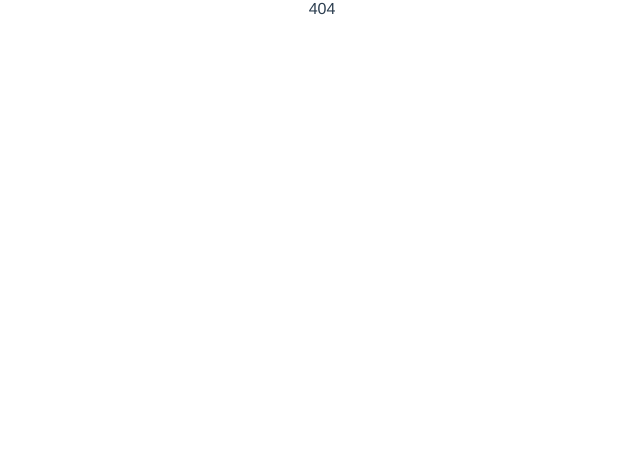
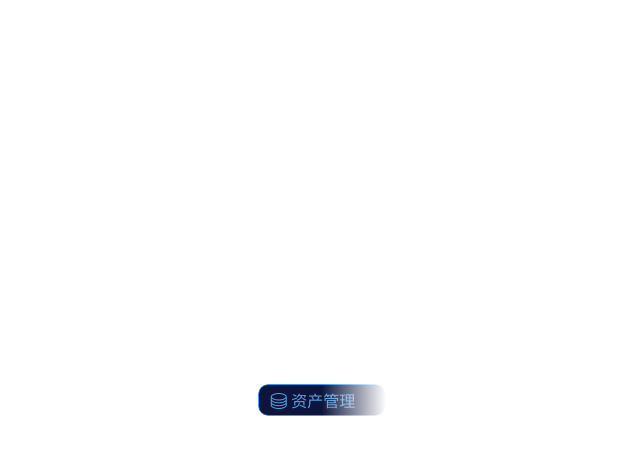
Before and after one commit to cc-hearts/ui-demi, a Vue app: page /#/pages/visualTitle in a window 1280 px wide. Shown: the top 454 px of the page, without its empty margins (318-958 px from the left). Built offline with nearby package versions, Linux system fonts and the light colour scheme.

Commit message:
linear-gradint finish

```diff
--- a/src/App.vue
+++ b/src/App.vue
@@ -4,12 +4,7 @@
   </div>
 </template>
 <script>
-export default {
-  mounted() {
-    // eslint-disable-next-line no-debugger
-    // debugger;
-  },
-};
+export default {};
 </script>
 <style lang="less">
 #app {
@@ -20,7 +15,8 @@ export default {
   color: #2c3e50;
 }
 html,
-body,#app {
+body,
+#app {
   height: 100%;
   width: 100%;
 }
--- a/src/assets/font/iconfont.js
+++ b/src/assets/font/iconfont.js
@@ -44,7 +44,7 @@
         (t.style.width = 0),
         (t.style.height = 0),
         (t.style.overflow = 'hidden'),
-        (t = t),
+        true,
         (e = document.body).firstChild ? l(t, e.firstChild) : e.appendChild(t));
   }),
     document.addEventListener
--- /dev/null
+++ b/src/assets/font2/iconfont.css
@@ -0,0 +1,16 @@
+@font-face {
+  font-family: "iconfont"; /* Project id  */
+  src: url('iconfont.ttf?t=1648894186355') format('truetype');
+}
+
+.iconfont {
+  font-family: "iconfont" !important;
+  font-size: 16px;
+  font-style: normal;
+  -webkit-font-smoothing: antialiased;
+  -moz-osx-font-smoothing: grayscale;
+}
+
+.icon-odbc:before {
+  content: "\e93a";
+}
--- /dev/null
+++ b/src/common/visual/visual-button-border.vue
@@ -0,0 +1,44 @@
+<template>
+  <div class="container">
+    <div class="visual-button">
+      <span class="button-prefix-icon" :class="icon"></span>
+      {{ value }}
+    </div>
+  </div>
+</template>
+
+<script>
+// background-images 实现
+export default {
+  name: 'visual-button-border-image',
+  props: {
+    icon: String,
+    value: String,
+  },
+};
+</script>
+
+<style lang="less" scoped>
+//mask处理
+.container {
+  margin: auto;
+}
+.visual-button {
+  box-sizing: border-box;
+  display: inline-block;
+  padding: 3px 30px 3px 12px;
+  border-radius: 6px;
+  background: linear-gradient(90deg, #3b99f1, transparent),
+    linear-gradient(90deg, #3b99f1, transparent),
+    linear-gradient(90deg, #0e153c, transparent);
+  background-size: 100% 2px, 100% 2px, 100% calc(100% - 4px);
+  background-position: 0 0, 0 calc(100% - 2px), 0 2px;
+  background-repeat: no-repeat;
+  color: #589ee0;
+  position: relative;
+  &::after {
+    position: absolute;
+    vertical-align: middle;
+  }
+}
+</style>
--- /dev/null
+++ b/src/common/visual/visual-title.vue
@@ -0,0 +1,39 @@
+<template>
+  <div class="container">
+    <div class="visual-button">
+      <span class="button-prefix-icon" :class="icon"></span>
+      {{ value }}
+    </div>
+  </div>
+</template>
+
+<script>
+export default {
+  name: 'visual-title',
+  props: {
+    icon: String,
+    value: String,
+  },
+};
+</script>
+
+<style lang="less" scoped>
+//mask处理
+.container {
+  margin: auto;
+}
+.visual-button {
+  display: inline-block;
+  padding: 3px 30px 3px 12px;
+  border: 1px solid #3b99f1;
+  border-radius: 10px;
+  background-color: #0e153c;
+  color: #589ee0;
+  position: relative;
+  mask: linear-gradient(to right, #000 50%, transparent);
+  &::after {
+    position: absolute;
+    vertical-align: middle;
+  }
+}
+</style>
--- a/src/main.ts
+++ b/src/main.ts
@@ -6,7 +6,8 @@ import store from './store';
 import './permission';
 import 'nprogress/nprogress.css';
 import './index.less';
-import '@/assets/font/iconfont.css'
+import '@/assets/font/iconfont.css';
+import '@/assets/font2/iconfont.css';
 Vue.config.productionTip = false;
 
 new Vue({
--- a/src/router/index.ts
+++ b/src/router/index.ts
@@ -49,6 +49,19 @@ const routes: Array<RouteConfig> = [
       import(/* webpackChunkName: "button" */ '../common/visual/button.vue'),
   },
   {
+    path: '/pages/visualTitle',
+    name: 'visualTitle',
+    component: () =>
+      import(
+        /* webpackChunkName: "button" */ '@/views/visual/test-visual-title.vue'
+      ),
+  },
+  {
+    path: '/pages/visual-button',
+    name: 'visual-button',
+    component: () => import('@/views/visual/visual-button.vue'),
+  },
+  {
     path: '*',
     name: '404',
     component: () =>
--- /dev/null
+++ b/src/views/visual/test-visual-title.vue
@@ -0,0 +1,21 @@
+<template>
+  <div class="flex">
+    <visual-title :value="'资产管理'" :icon="'iconfont icon-odbc'" />
+  </div>
+</template>
+
+<script>
+import visualTitle from '@/common/visual/visual-title.vue';
+export default {
+  components: {
+    'visual-title': visualTitle,
+  },
+};
+</script>
+
+<style lang="less" scoped>
+.flex {
+  display: flex;
+  height: 100%;
+}
+</style>
--- /dev/null
+++ b/src/views/visual/visual-button.vue
@@ -0,0 +1,21 @@
+<template>
+  <div class="flex">
+    <visual-button-border :value="'资产管理'" :icon="'iconfont icon-odbc'" />
+  </div>
+</template>
+
+<script>
+import VisualButtonBorder from '@/common/visual/visual-button-border.vue';
+export default {
+  components: {
+    'visual-button-border': VisualButtonBorder,
+  },
+};
+</script>
+
+<style lang="less" scoped>
+.flex {
+  display: flex;
+  height: 100%;
+}
+</style>
```
Also changed, not shown: src/assets/font2/iconfont.js (added, +65 -0 lines), src/assets/font2/iconfont.json (added, +16 -0 lines), src/assets/font2/iconfont.ttf (added).
